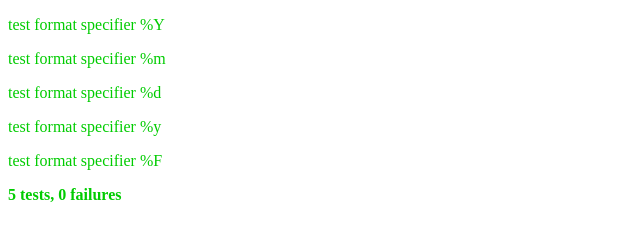
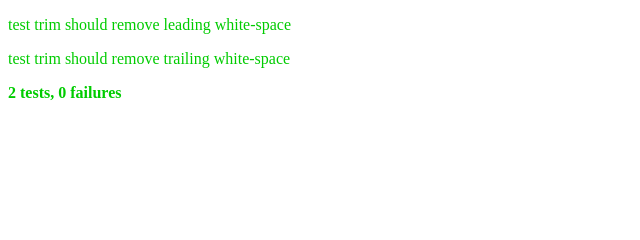
Before and after one commit to marcaltmann/test-driven, a plain HTML site: page index.html in a window 1280 px wide. Shown: the whole page, without its empty margins (0-640 px from the left). Drawn offline with Linux system fonts and the light colour scheme.

Commit message:
Add trim example

```diff
--- a/index.html
+++ b/index.html
@@ -5,7 +5,7 @@
     <title>Date.prototype.strftime test</title>
   </head>
   <body>
-    <script src="strftime.js"></script>
-    <script src="strftime_test.js"></script>
+    <script src="trim.js"></script>
+    <script src="trim_test.js"></script>
   </body>
 </html>
--- /dev/null
+++ b/trim.js
@@ -0,0 +1,10 @@
+String.prototype.trim = (function() {
+  function trim() {
+    var string = this;
+    var trimmedString = string.replace(/^\s+|\s+$/, '');
+
+    return trimmedString;
+  }
+
+  return trim;
+}());
--- /dev/null
+++ b/trim_test.js
@@ -0,0 +1,70 @@
+function assert(message, expr) {
+  if (!expr) {
+    throw new Error(message);
+  }
+
+  assert.count++;
+
+  return true;
+}
+
+assert.count = 0;
+
+function output(text, color) {
+  var p = document.createElement('p');
+  p.innerHTML = text;
+  p.style.color = color;
+  document.body.appendChild(p);
+}
+
+testCase('trim test', {
+  'test trim should remove leading white-space': function() {
+    assert('should remove leading white-space',
+      '   something'.trim() === 'something');
+  },
+
+  'test trim should remove trailing white-space': function() {
+    assert('should remove trailing white-space',
+      'something   '.trim() === 'something');
+  },
+});
+
+function testCase(name, tests) {
+  assert.count = 0;
+  var successful = 0;
+  var testCount = 0;
+  var hasSetup = typeof tests.setUp === 'function';
+  var hasTeardown = typeof tests.tearDown === 'function';
+
+  for (var test in tests) {
+    if (!/^test/.test(test)) {
+      continue;
+    }
+
+    testCount++;
+
+    try {
+      if (hasSetup) {
+        tests.setUp();
+      }
+
+      tests[test]();
+      output(test, '#0c0');
+
+      if (hasTeardown) {
+        tests.tearDown();
+      }
+
+      // If the tearDown method throws an error, it is considered a test failure,
+      // so we don't count success until all methods have run successfully.
+      successful++;
+    } catch(e) {
+      output(test + ' failed: ' + e.message, '#c00');
+    }
+  }
+
+  var color = successful === testCount ? '#0c0' : '#c00';
+  output(
+    '<strong>' + testCount + ' tests, ' + (testCount - successful) + ' failures</strong>',
+    color);
+}
```
